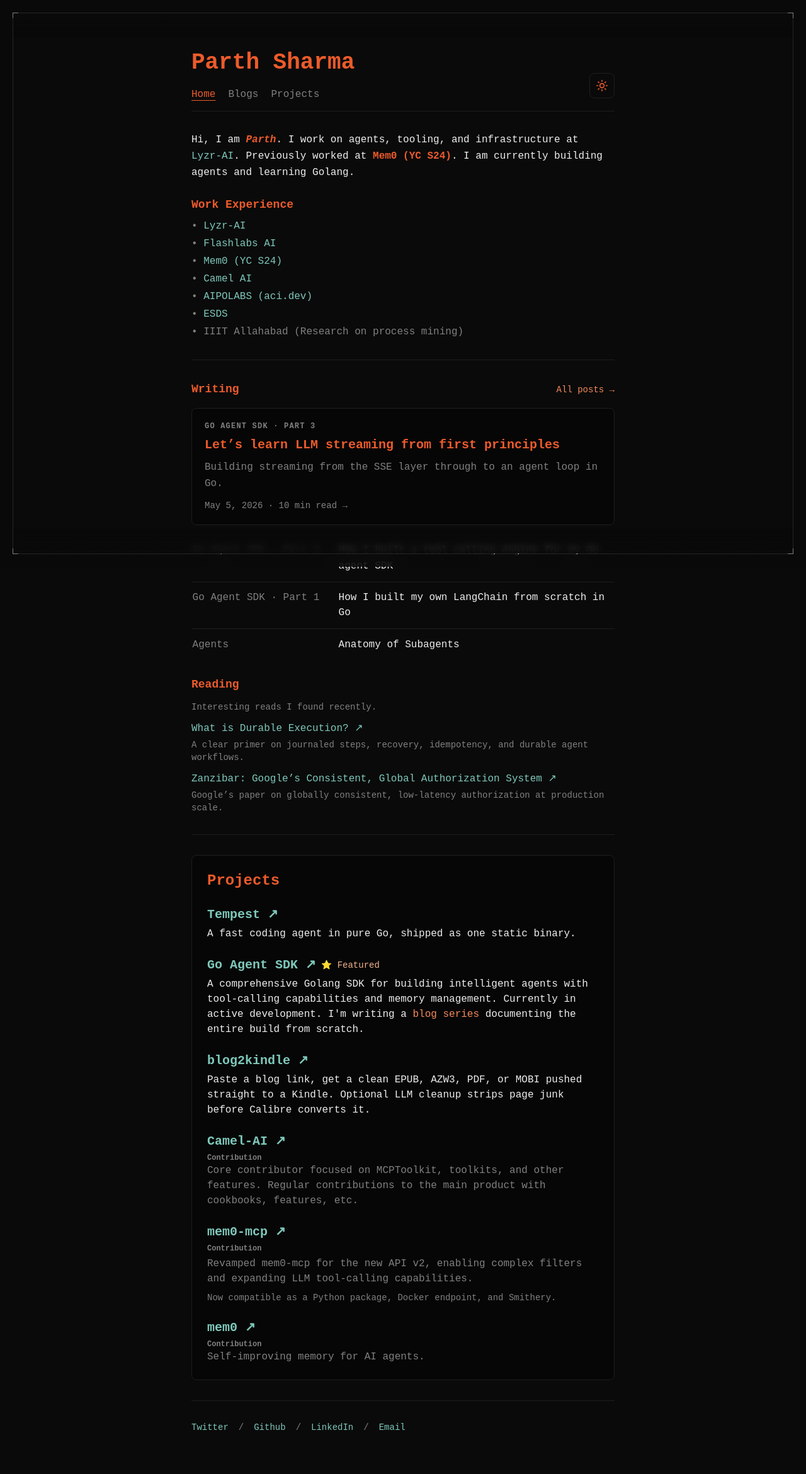
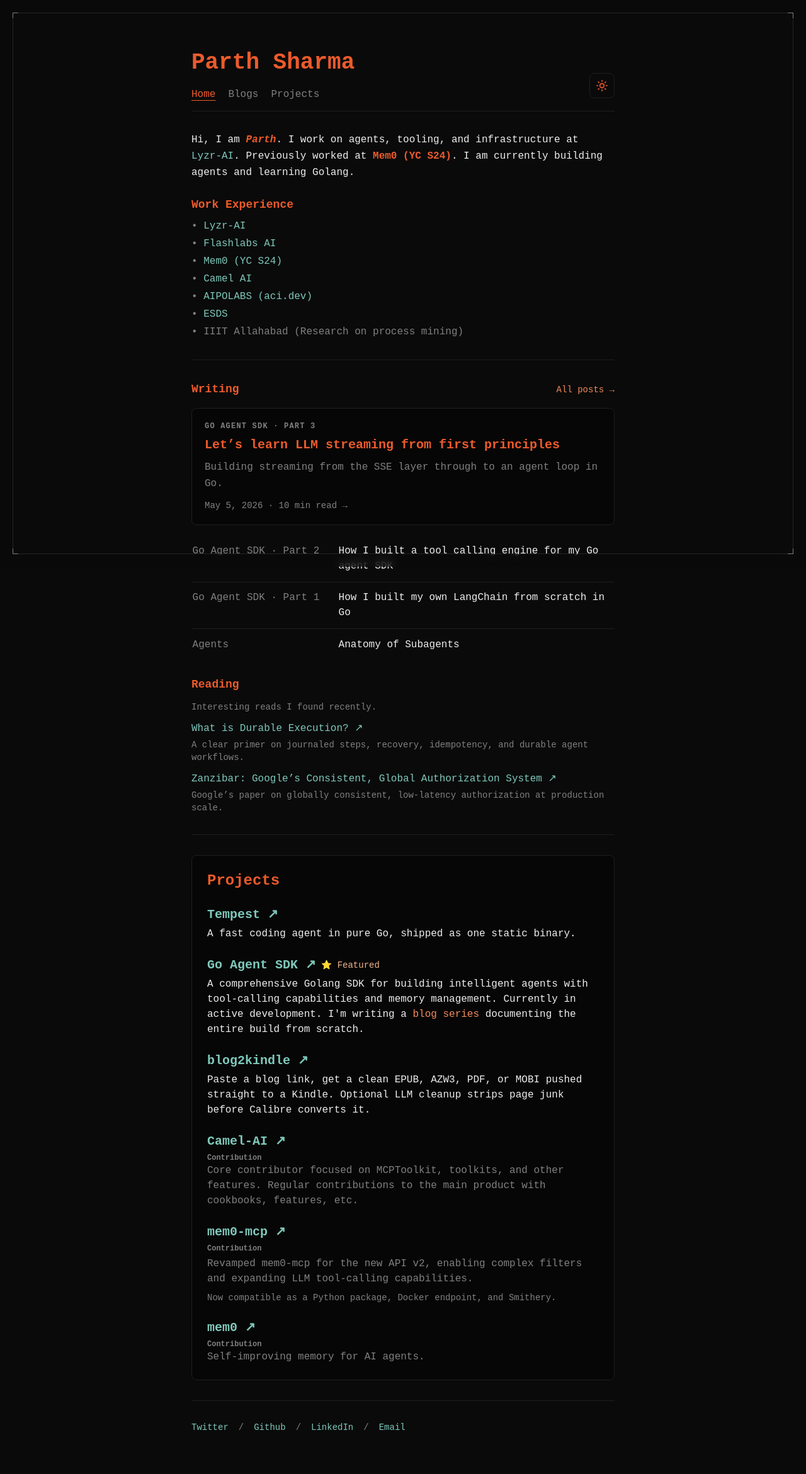
Before and after one commit to parthshr370/parthshr370.github.io, a Jekyll site: the page built from index.html, in a window 1280 px wide. Shown: the whole page at 63% size. Built offline with Jekyll 4.4.1, drawn with Linux system fonts in a browser that asks for light colours; some web fonts are replaced.

Commit message:
Move frame blur outside the border
The inner edge strips smudged text just inside the top and bottom lines.
Drop them so content stays sharp inside the frame, and lighten the
gutter so text scrolling outside the border reads as a visible blur.

```diff
--- a/_includes/frame.html
+++ b/_includes/frame.html
@@ -3,8 +3,6 @@
   <span class="frame__gutter frame__gutter--bottom"></span>
   <span class="frame__gutter frame__gutter--left"></span>
   <span class="frame__gutter frame__gutter--right"></span>
-  <span class="frame__edge frame__edge--top"></span>
-  <span class="frame__edge frame__edge--bottom"></span>
   <span class="frame__corner frame__corner--tl"></span>
   <span class="frame__corner frame__corner--tr"></span>
   <span class="frame__corner frame__corner--bl"></span>
--- a/assets/css/style.css
+++ b/assets/css/style.css
@@ -589,12 +589,10 @@
     transition: width 100ms linear;
 }
 
-/* Viewport frame: thin fixed border with corner ticks. .frame__gutter strips frost the
-   space outside the border; .frame__edge strips blur content as it nears the top and
-   bottom lines, ramping from full blur at the line to none --frame-edge inside it. */
+/* Viewport frame: thin fixed border with corner ticks. Content stays sharp inside the
+   border; .frame__gutter strips blur whatever scrolls through the space outside it. */
 :root {
     --frame-inset: 20px;
-    --frame-edge: 40px;
 }
 
 .frame {
@@ -607,30 +605,15 @@
 
 .frame__gutter {
     position: fixed;
-    background: color-mix(in srgb, var(--bg) 82%, transparent);
-    -webkit-backdrop-filter: blur(14px);
-    backdrop-filter: blur(14px);
+    background: color-mix(in srgb, var(--bg) 55%, transparent);
+    -webkit-backdrop-filter: blur(8px);
+    backdrop-filter: blur(8px);
 }
 
 .frame__gutter--top { top: 0; left: 0; right: 0; height: var(--frame-inset); }
 .frame__gutter--bottom { bottom: 0; left: 0; right: 0; height: var(--frame-inset); }
 .frame__gutter--left { top: var(--frame-inset); bottom: var(--frame-inset); left: 0; width: var(--frame-inset); }
 .frame__gutter--right { top: var(--frame-inset); bottom: var(--frame-inset); right: 0; width: var(--frame-inset); }
-
-.frame__edge {
-    position: absolute;
-    right: 0;
-    left: 0;
-    height: var(--frame-edge);
-    background: linear-gradient(var(--bg), color-mix(in srgb, var(--bg) 0%, transparent));
-    -webkit-backdrop-filter: blur(6px);
-    backdrop-filter: blur(6px);
-    -webkit-mask-image: linear-gradient(#000 20%, transparent);
-    mask-image: linear-gradient(#000 20%, transparent);
-}
-
-.frame__edge--top { top: 0; }
-.frame__edge--bottom { bottom: 0; transform: scaleY(-1); }
 
 .frame__corner {
     position: absolute;
@@ -647,7 +630,6 @@
 @media (max-width: 640px) {
     :root {
         --frame-inset: 8px;
-        --frame-edge: 32px;
     }
 
     .writing-list__link {
```
Also changed, not shown: README.md.
